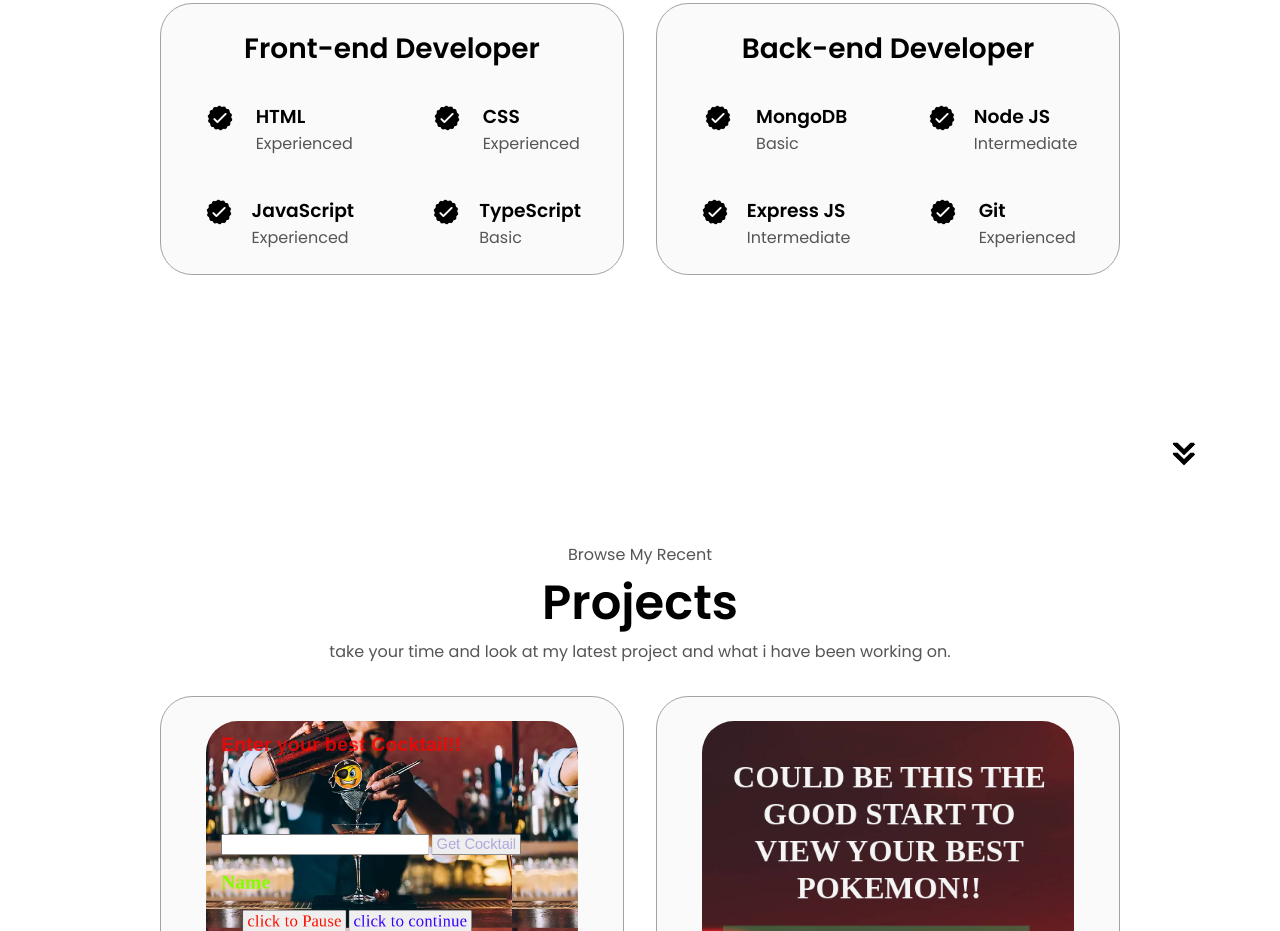
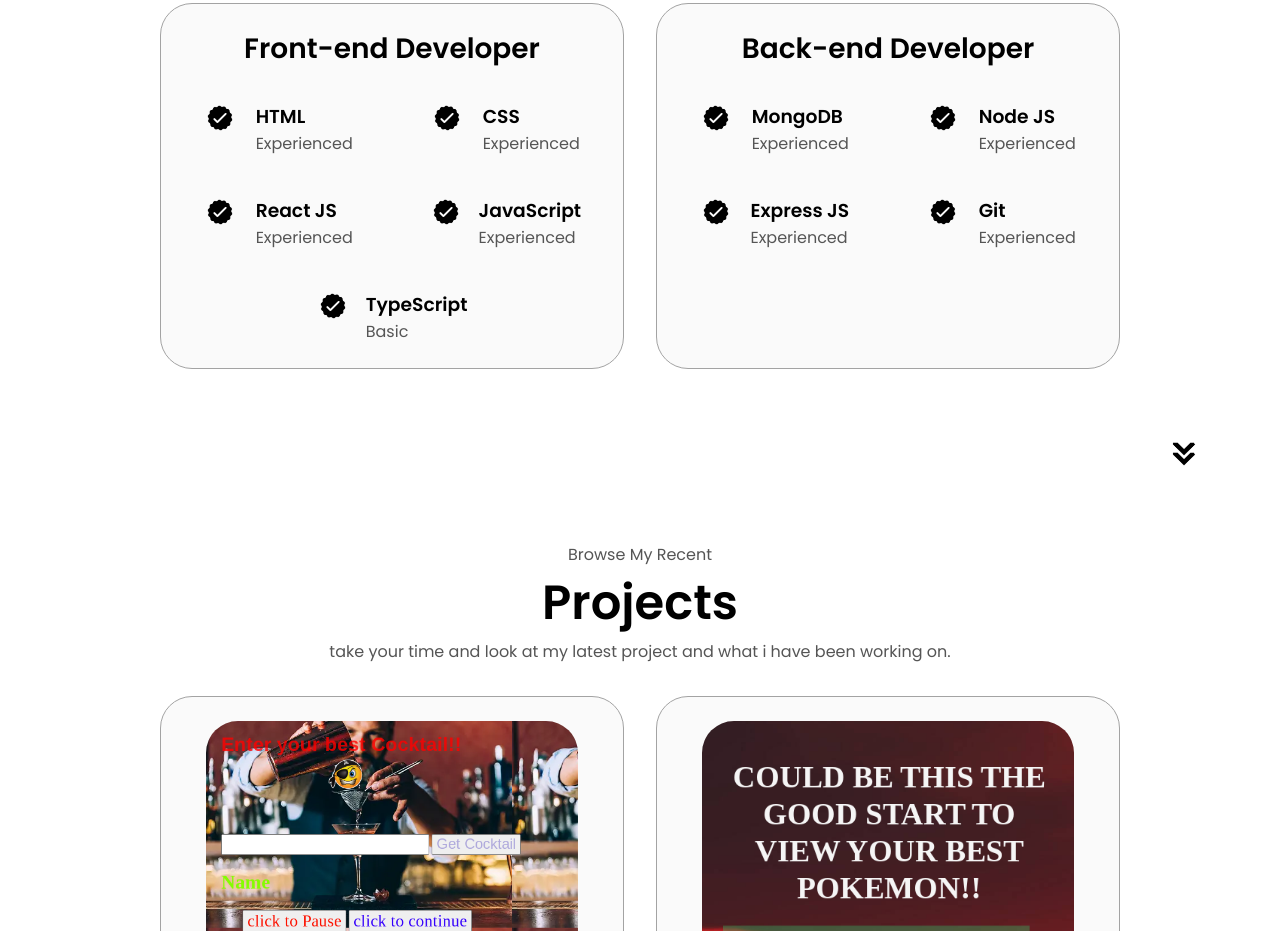
Before and after one commit to Ziphozenkosimthombe/Portfolio_project, a plain HTML site: page index.html in a window 1280 px wide. Shown: the part 2058-2989 px from the top of the page. Drawn offline with Linux system fonts and the light colour scheme.

Commit message:
Update index.html

```diff
--- a/index.html
+++ b/index.html
@@ -191,7 +191,7 @@
                   <p>Experienced</p>
                 </div>
               </article>
-              <!-- <article>
+              <article>
                 <img
                   src="./assets/checkmark_light.png"
                   src-light="./assets/checkmark_light.png"
@@ -200,10 +200,10 @@
                   class="icon"
                 />
                 <div>
-                  <h3>SASS</h3>
-                  <p>Intermediate</p>
+                  <h3>React JS</h3>
+                  <p>Experienced</p>
                 </div>
-              </article> -->
+              </article>
               <article>
                 <img
                   src="./assets/checkmark_light.png"
@@ -258,7 +258,7 @@
                 />
                 <div>
                   <h3>MongoDB</h3>
-                  <p>Basic</p>
+                  <p>Experienced</p>
                 </div>
               </article>
               <article>
@@ -271,7 +271,7 @@
                 />
                 <div>
                   <h3>Node JS</h3>
-                  <p>Intermediate</p>
+                  <p>Experienced</p>
                 </div>
               </article>
               <article>
@@ -284,7 +284,7 @@
                 />
                 <div>
                   <h3>Express JS</h3>
-                  <p>Intermediate</p>
+                  <p>Experienced</p>
                 </div>
               </article>
               <article>
```
